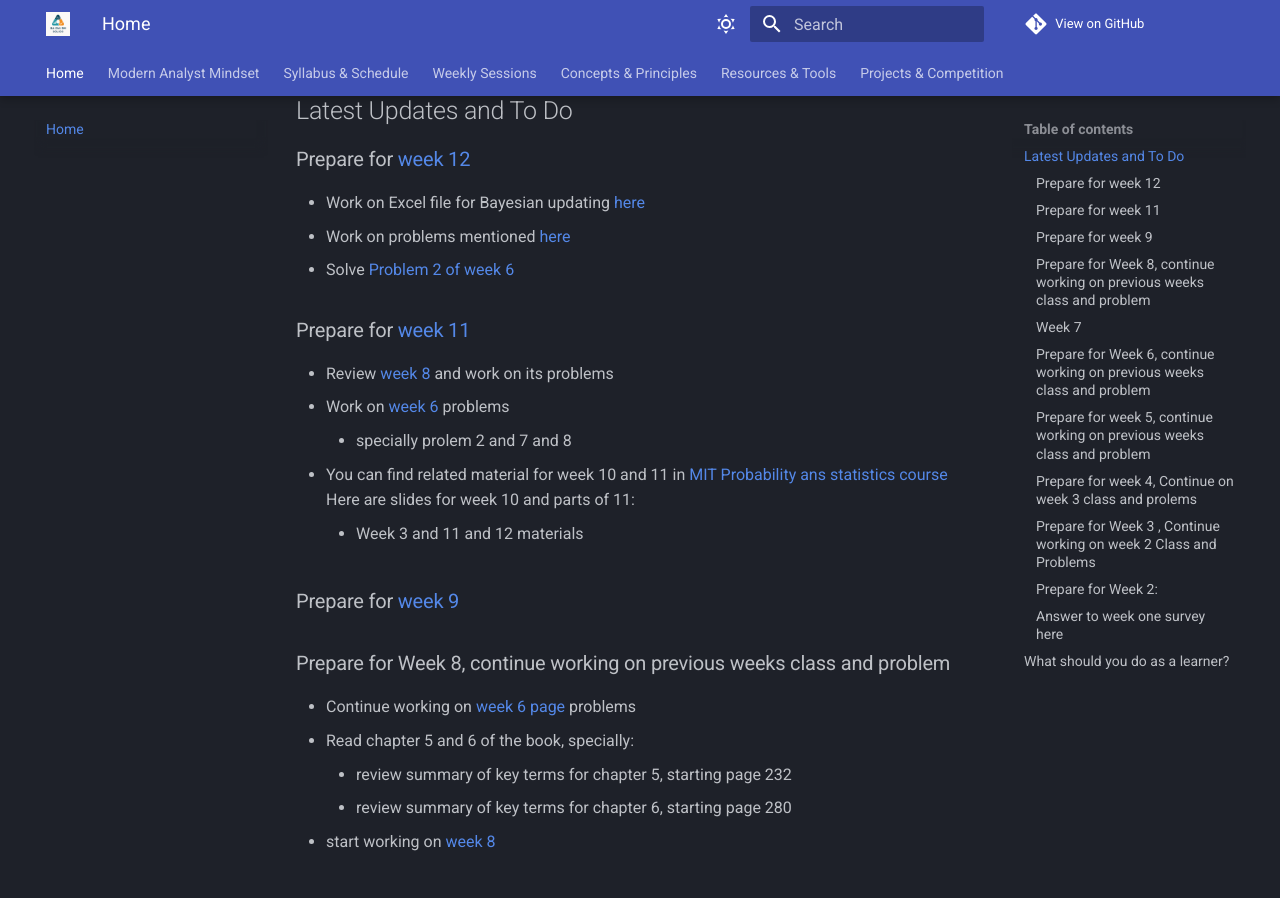
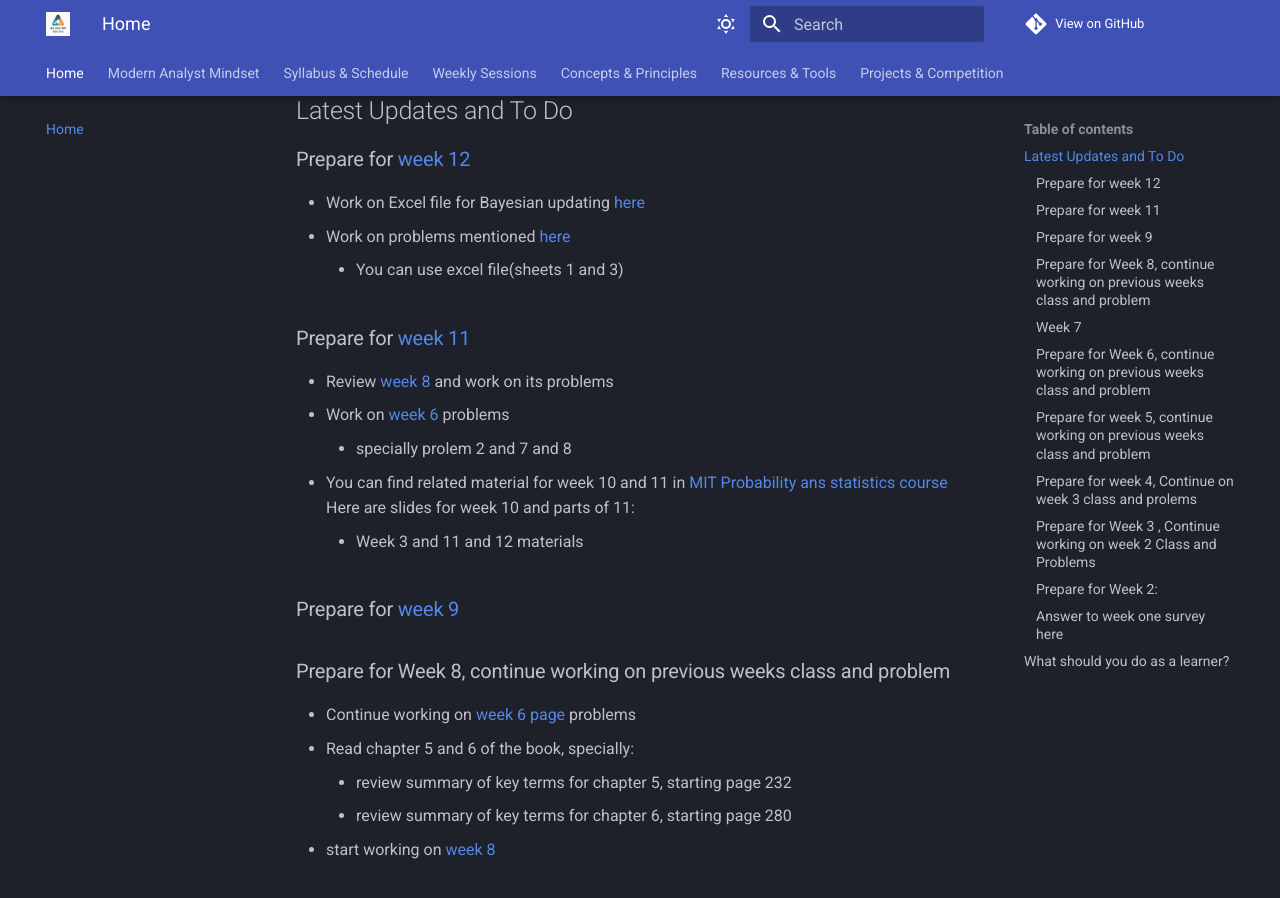
Before and after one commit to TheLoggicalOne/BA_for_Solico, an MkDocs documentation site: the page built from docs/index.md, in a window 1280 px wide and 900 px high, scrolled down 317 px. Built offline with MkDocs 1.6.1 and Material for MkDocs 9.7.7, drawn with Linux system fonts in a browser that asks for light colours; comment, search, counter and statistics services are not loaded.

Commit message:
3th before week 12

```diff
--- a/docs/index.md
+++ b/docs/index.md
@@ -11,9 +11,10 @@
 
 ## Latest Updates and To Do
 ### Prepare for [week 12](weeks/week12.md)
-- Work on Excel file for Bayesian updating [here]()
+- Work on Excel file for Bayesian updating [here](https://docs.google.com/spreadsheets/d/1AidxnmM2aVHaECRNcB5y2dhm4rOk9Cxe/edit?usp=drive_link&ouid=106777682404064505117&rtpof=true&sd=true)
 - Work on problems mentioned [here](weeks/week12.md)
-- Solve [Problem 2 of week 6](weeks/week06/#prolem-2-estimate-chance-of-success-of-bernouli-random-variable-from-data)
+    - You can use excel file(sheets 1 and 3)
+
 ### Prepare for [week 11](weeks/week11.md)
 - Review [week 8](weeks/week8.md) and work on its problems
 - Work on [week 6](weeks/week06.md) problems
```
Also changed, not shown: docs/weeks/week12.md (+3 -4 lines).
